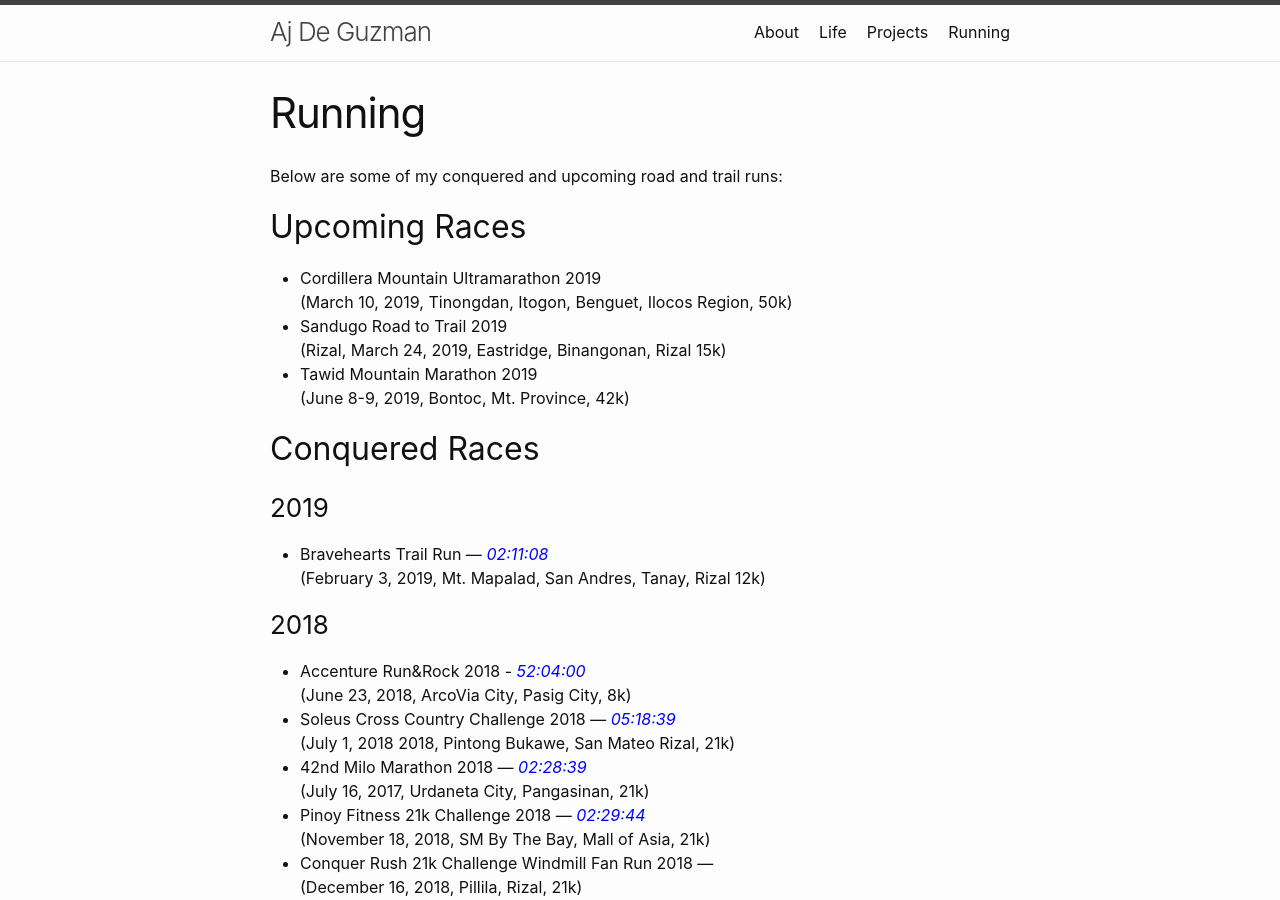
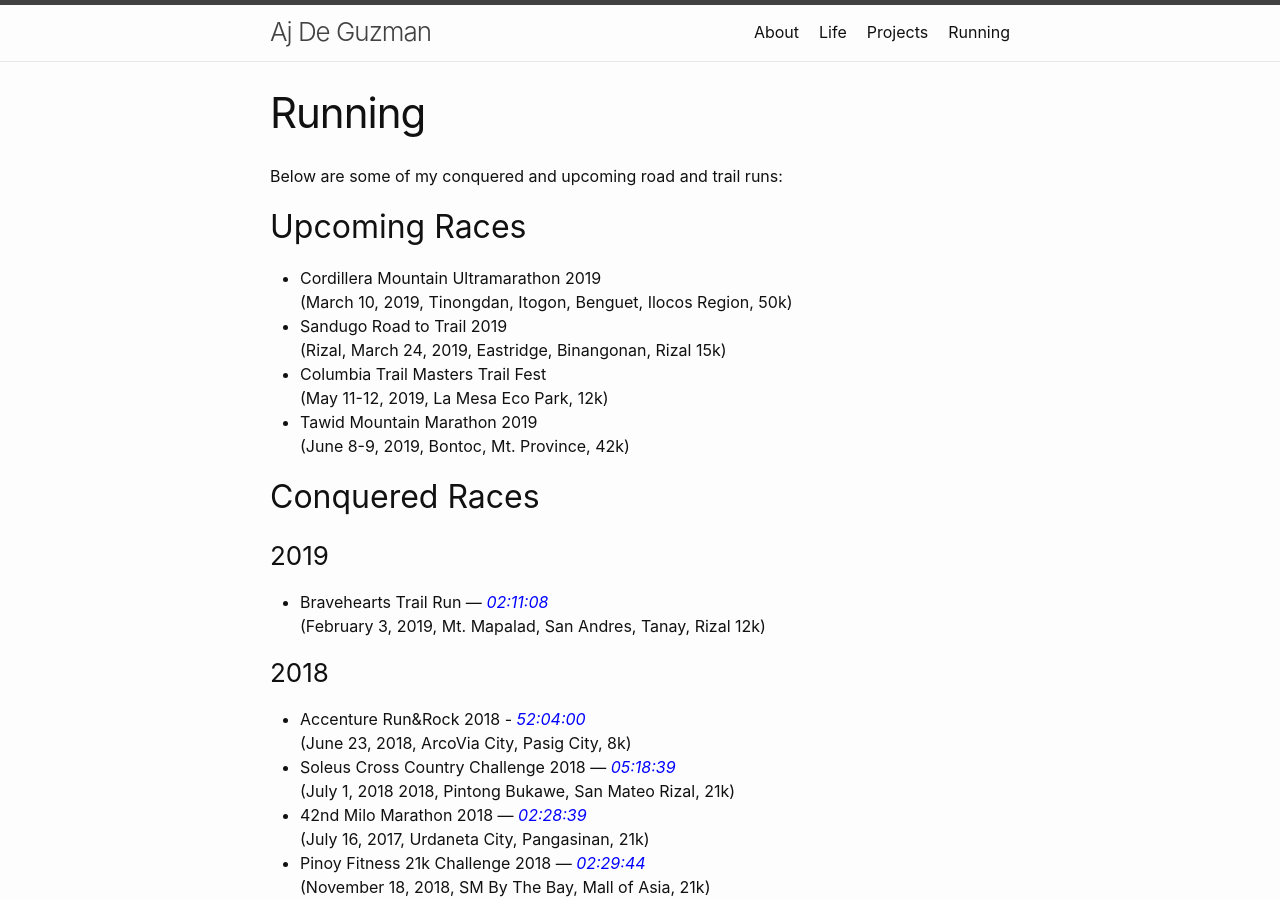
Before and after one commit to ajdeguzman/ajdeguzman.github.io, a Jekyll site: the page built from running.md, in a window 1280 px wide and 900 px high. Built offline with Jekyll 4.4.1, drawn with Linux system fonts in a browser that asks for light colours.

Commit message:
Update running.md

```diff
--- a/running.md
+++ b/running.md
@@ -11,6 +11,8 @@ Below are some of my conquered and upcoming road and trail runs:
 <br> (March 10, 2019, Tinongdan, Itogon, Benguet, Ilocos Region, 50k)
 - Sandugo Road to Trail 2019
 <br> (Rizal, March 24, 2019, Eastridge, Binangonan, Rizal 15k)
+- Columbia Trail Masters Trail Fest
+<br> (May 11-12, 2019, La Mesa Eco Park, 12k)
 - Tawid Mountain Marathon 2019
 <br> (June 8-9, 2019, Bontoc, Mt. Province, 42k)
 
```
